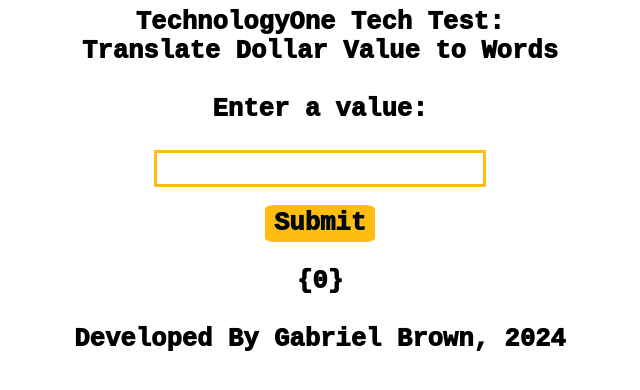
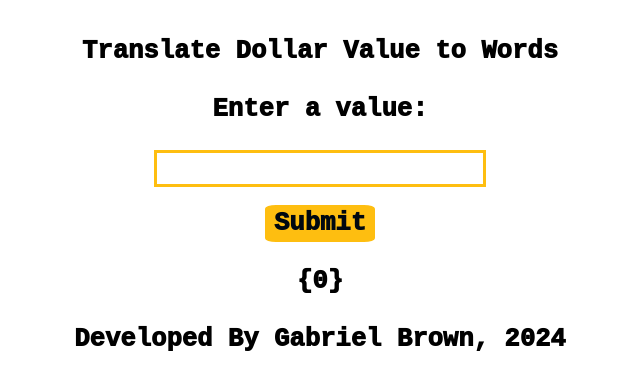
Before and after one commit to gbrown-n/Number-to-Name-webserver, a plain HTML site: page index.html in a window 1280 px wide. Shown: the whole page, without its empty margins (320-960 px from the left). Drawn offline with Linux system fonts and the light colour scheme.

Commit message:
remove references

```diff
--- a/index.html
+++ b/index.html
@@ -1,13 +1,12 @@
 <DOCTYPE>
 <html>
     <head>
-        <title>TechnologyOne Tech Test</title>
+        <title>Num to Name</title>
     </head>
     <body>
     <form style = "text-align: center" class="inputForm" name="input" action="input" method="post">
 
         <p style="color: black; font-family: 'Courier New', Courier, monospace; font-weight: 1000; font-size: 2vw; text-align: center;">
-            TechnologyOne Tech Test:
             <br>
             Translate Dollar Value to Words
             <br><br>
```
